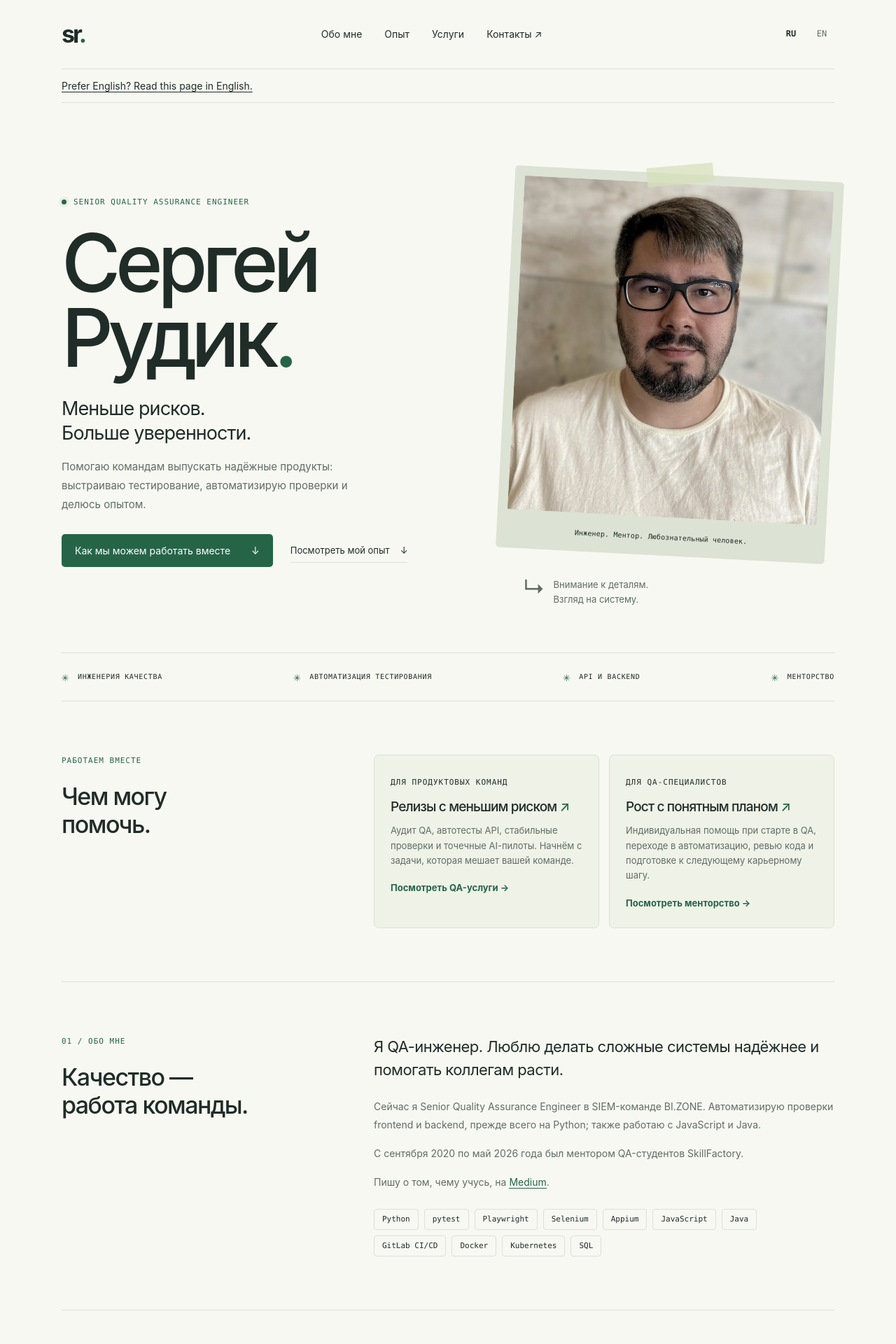
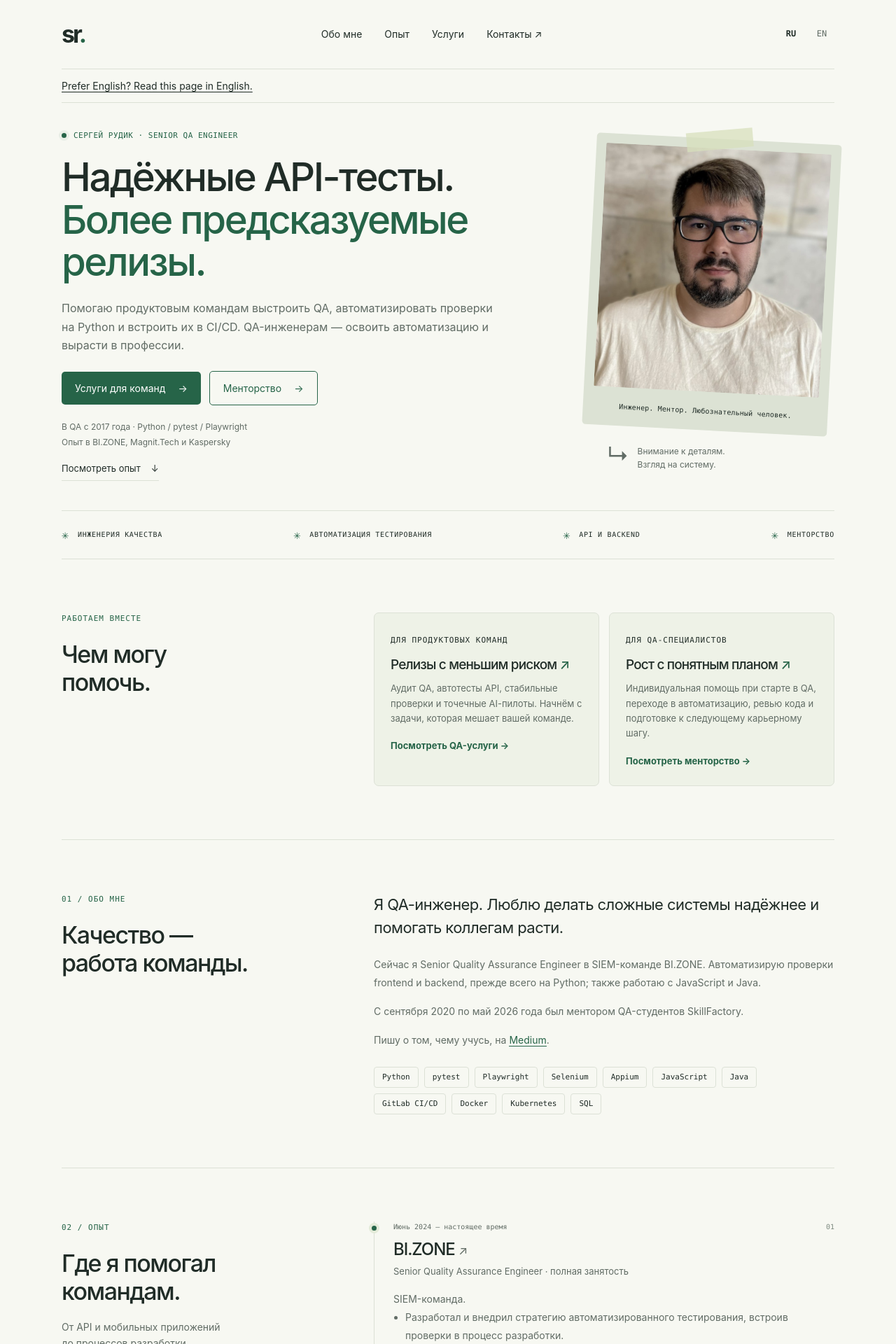
Before and after one commit to sergeyrudik/sr-cv, a Jekyll site: the page built from ru/index.html, in a window 1280 px wide. Shown: the top 1920 px of the page at 70% size. Built offline with Jekyll 4.4.1, drawn with Linux system fonts in a browser that asks for light colours.

Commit message:
Clarify homepage offer and direct service links

```diff
--- a/assets/main.scss
+++ b/assets/main.scss
@@ -899,3 +899,17 @@ footer {
     margin-top: 10px;
   }
 }
+
+/* A compact first screen with direct routes for teams and engineers. */
+.hero{grid-template-columns:minmax(0,1.55fr) minmax(0,.85fr);gap:48px;padding:38px 0 42px}
+.hero-copy{min-width:0}.hero .eyebrow{line-height:1.6;margin-bottom:20px;letter-spacing:.045em}
+.hero h1{font-size:clamp(38px,4.4vw,58px);line-height:1.08;letter-spacing:-.045em}
+.hero-description{max-width:620px;font-size:16px;line-height:1.65;margin-top:22px}
+.hero-actions{flex-wrap:wrap;gap:12px;margin-top:24px}.hero-actions .button{gap:18px;min-height:46px}
+.button-secondary{background:transparent;color:var(--green);border:1px solid var(--green)}
+.button-secondary:hover{background:#e8eedd;color:var(--green)}
+.hero-proof{font-size:12px;line-height:1.8;color:var(--muted);margin-top:20px}
+.hero-experience{margin-top:10px}.hero .portrait-area{max-width:350px;justify-self:end;padding-top:0}
+.hero .portrait-label{font-size:10px}.hero .note{font-size:12px;margin-top:20px}
+@media(max-width:850px){.hero{gap:28px}.hero h1{font-size:40px}.hero-description{font-size:15px}}
+@media(max-width:580px){.hero{grid-template-columns:1fr;padding:28px 0 35px;gap:32px}.hero h1{font-size:clamp(34px,8.8vw,46px)}.hero .eyebrow{font-size:10px}.hero .portrait-area{max-width:260px;justify-self:center}.hero-actions{gap:10px}.hero-actions .button{font-size:13px;padding:11px 14px}.hero-proof{font-size:11px}}
--- a/ru/index.html
+++ b/ru/index.html
@@ -41,11 +41,12 @@
     <main id="main">
       <section class="hero" aria-labelledby="hero-title">
         <div class="hero-copy">
-          <p class="eyebrow"><span class="status-dot" aria-hidden="true"></span> Senior Quality Assurance Engineer</p>
-          <h1 id="hero-title">Сергей<br>Рудик<span class="period">.</span></h1>
-          <p class="hero-statement">Меньше рисков.<br>Больше уверенности.</p>
-          <p class="hero-description">Помогаю командам выпускать надёжные продукты: выстраиваю тестирование, автоматизирую проверки и делюсь опытом.</p>
-          <div class="hero-actions"><a class="button" href="#services">Как мы можем работать вместе <span aria-hidden="true">↓</span></a><a class="text-link" href="#experience">Посмотреть мой опыт <span aria-hidden="true">↓</span></a></div>
+          <p class="eyebrow"><span class="status-dot" aria-hidden="true"></span> Сергей Рудик · Senior QA Engineer</p>
+          <h1 id="hero-title">Надёжные API-тесты.<br><span class="period">Более предсказуемые релизы.</span></h1>
+          <p class="hero-description">Помогаю продуктовым командам выстроить QA, автоматизировать проверки на Python и встроить их в CI/CD. QA-инженерам — освоить автоматизацию и вырасти в профессии.</p>
+          <div class="hero-actions"><a class="button" href="https://qa.rudik.dev/">Услуги для команд <span aria-hidden="true">→</span></a><a class="button button-secondary" href="https://mentor.rudik.dev/">Менторство <span aria-hidden="true">→</span></a></div>
+          <p class="hero-proof">В QA с 2017 года · Python / pytest / Playwright<br>Опыт в BI.ZONE, Magnit.Tech и Kaspersky</p>
+          <a class="text-link hero-experience" href="#experience">Посмотреть опыт <span aria-hidden="true">↓</span></a>
         </div>
         <div class="portrait-area">
           <div class="portrait-frame"><img src="/images/profile.jpg" alt="Сергей Рудик" width="640" height="640" fetchpriority="high"><span class="portrait-label">Инженер. Ментор. Любознательный человек.</span></div>
```
Also changed, not shown: _layouts/portfolio.html (+6 -5 lines).
